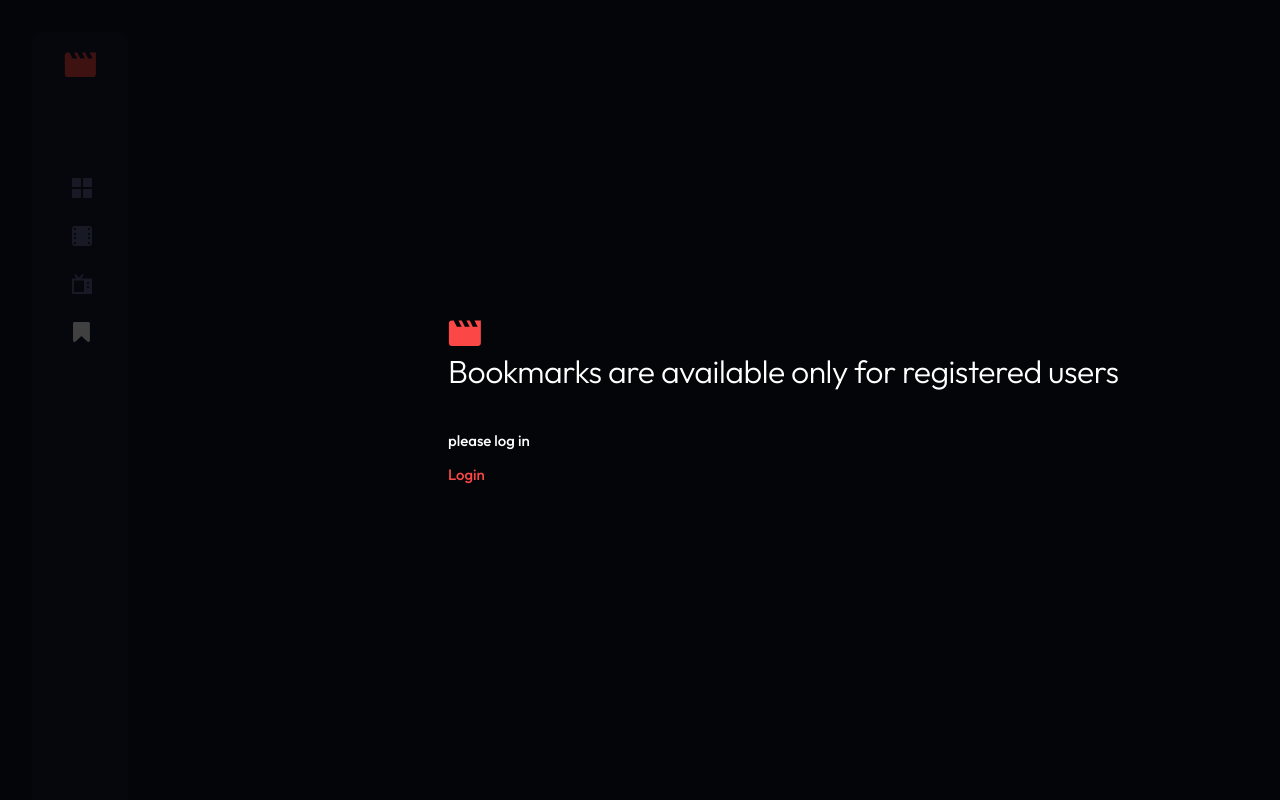
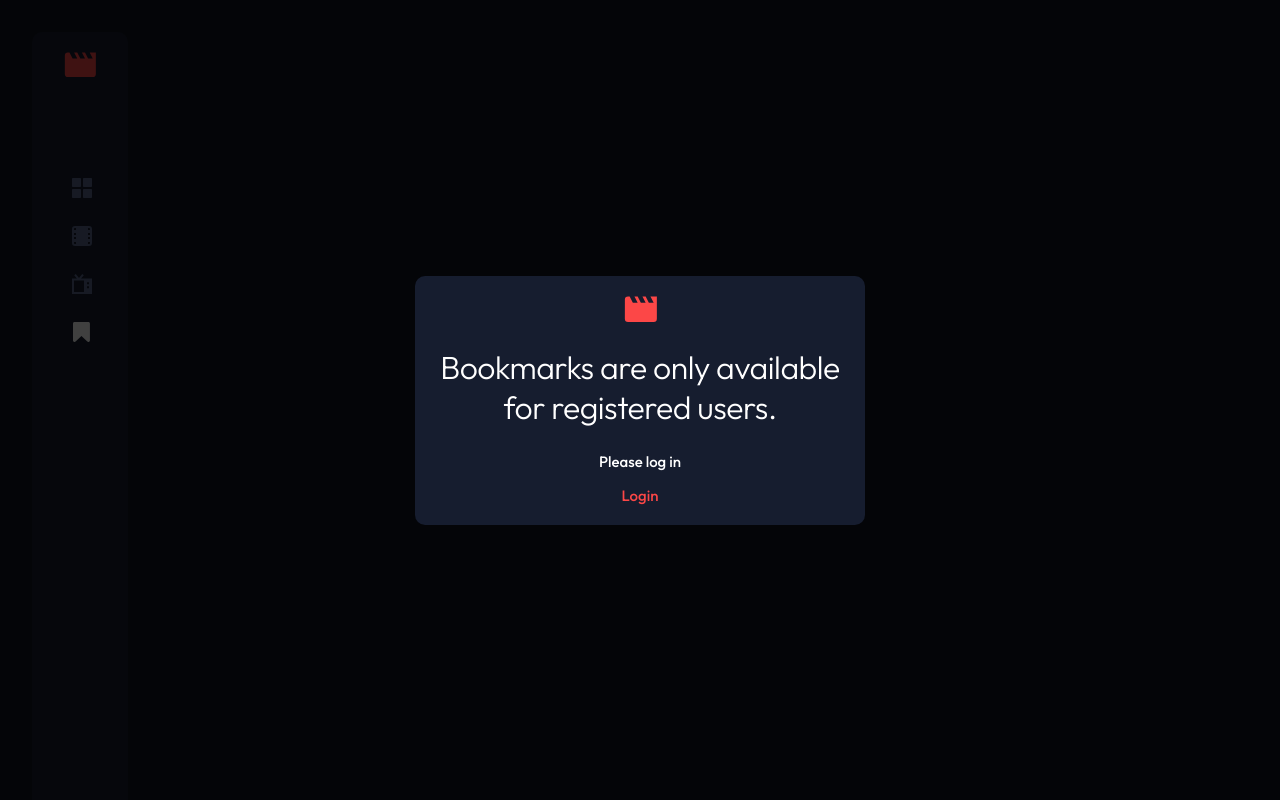
Before and after one commit to TomasScerbak/entertainment-web-app, a React (Create React App) app: page /bookmarks in a window 1280 px wide. Shown: the top 800 px of the page. Built offline with nearby package versions, Linux system fonts and the light colour scheme; no server answers.

Commit message:
added styles for modal card

```diff
--- a/src/components/UI/ModalCard.jsx
+++ b/src/components/UI/ModalCard.jsx
@@ -11,16 +11,16 @@ const ModalCard = () => {
     <div>
       <div className={classes.backdrop}>
         <div className={classes.modal}>
-          <header>
+          <header className={classes["modal-logo"]}>
             <Link to="/">
               <img src={Logo} alt="logo" />
             </Link>
             <h1 className={classes["modal-header"]}>
-              Bookmarks are available only for registered users
+              Bookmarks are only available for registered users.
             </h1>
           </header>
-          <p className={classes["modal-text"]}>please log in</p>
-          <footer>
+          <footer className={classes["modal-footer"]}>
+            <p className={classes["modal-text"]}>Please log in</p>
             <Link className={classes["modal-link"]} to="/login">
               Login
             </Link>
--- a/src/components/UI/ModalCard.module.css
+++ b/src/components/UI/ModalCard.module.css
@@ -9,9 +9,48 @@
 }
 
 .modal {
+  max-width: 32.5rem;
+  height: fit-content;
   position: fixed;
-  top: 40vh;
-  left: 35%;
+  top: 0;
+  bottom: 0;
+  left: 0;
+  right: 0;
+  margin: auto;
   z-index: 100;
   overflow: hidden;
+  background-color: var(--very-dark-blue);
+  padding: 2rem;
+  border-radius: 1rem;
 }
+
+.modal-logo {
+  display: flex;
+  flex-direction: column;
+  justify-content: center;
+  align-items: center;
+}
+
+.modal-header {
+  margin-top: 2rem;
+  margin-bottom: 1rem;
+  font-size: 1.8rem;
+  text-align: center;
+}
+
+.modal-footer {
+  display: flex;
+  flex-direction: column;
+  align-items: center;
+  justify-content: space-evenly;
+}
+
+@media screen and (min-width: 769px) {
+  .modal {
+    max-width: 45rem;
+  }
+
+  .modal-header {
+    font-size: 3.2rem;
+  }
+}
```
